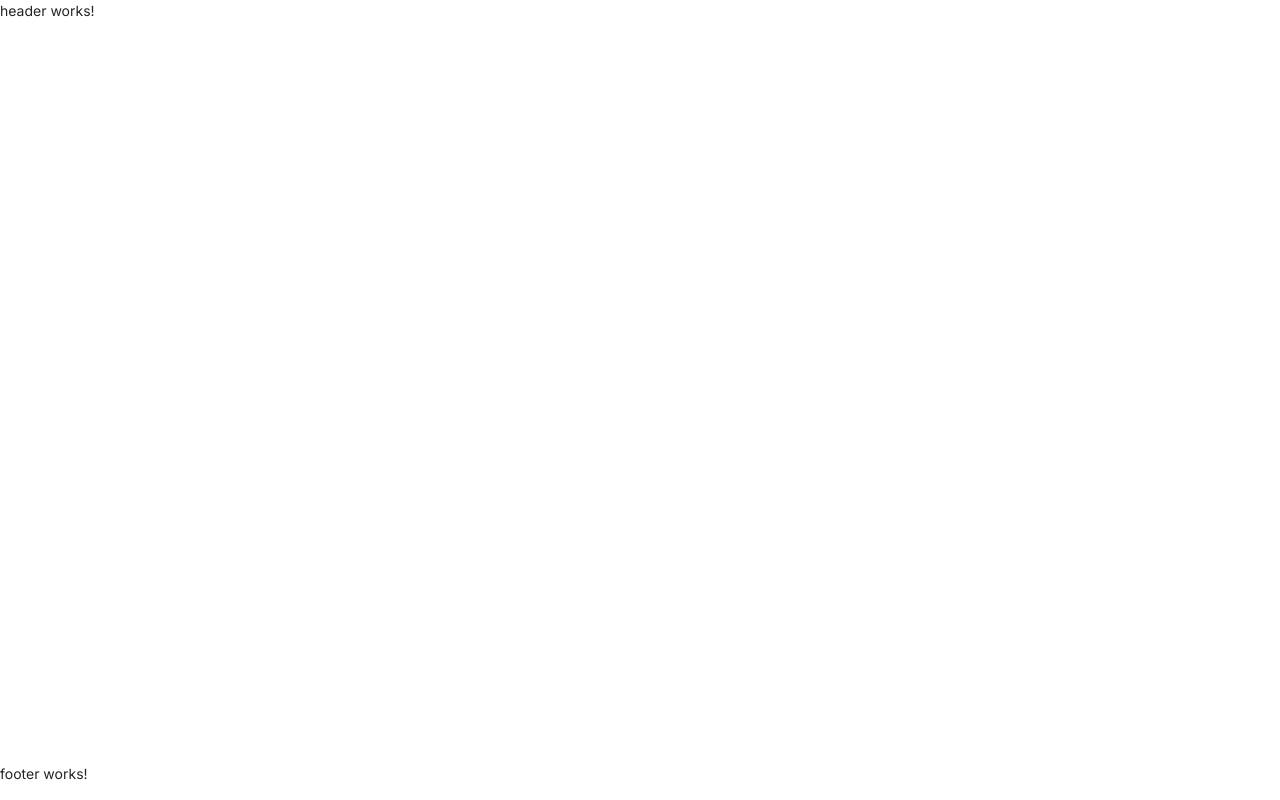
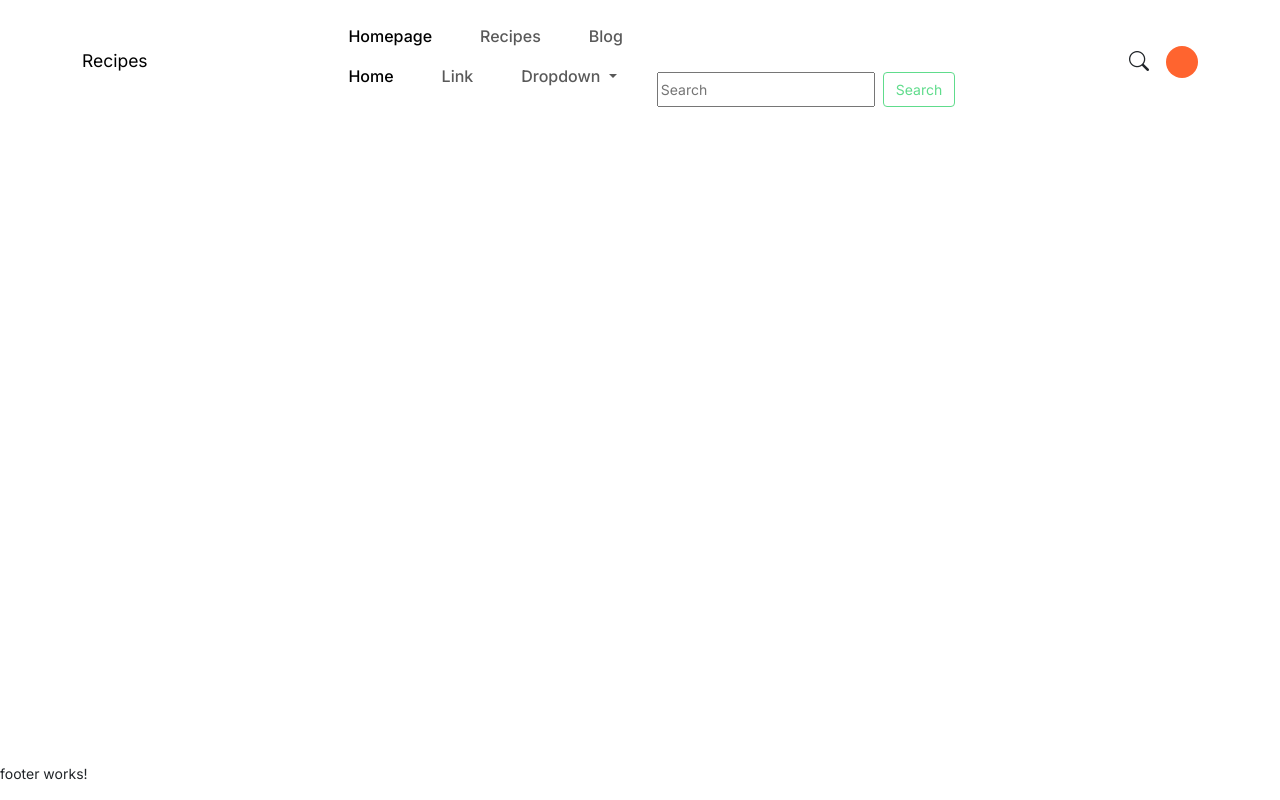
Before and after one commit to vaznara/gita-recipes-course-project, an Angular app: page / in a window 1280 px wide. Built offline with nearby package versions, Linux system fonts and the light colour scheme; a web font is replaced by a local one.

Commit message:
86c0t2xz5: Added navigation to header

```diff
--- a/package.json
+++ b/package.json
@@ -21,6 +21,7 @@
     "@angular/router": "^18.2.0",
     "@popperjs/core": "^2.11.8",
     "bootstrap": "^5.3.3",
+    "bootstrap-icons": "^1.11.3",
     "eslint-config-prettier": "^9.1.0",
     "rxjs": "~7.8.0",
     "tslib": "^2.3.0",
--- /dev/null
+++ b/src/app/layout/components/header/components/main-menu/main-menu.component.html
@@ -0,0 +1,110 @@
+<div
+  class="collapse navbar-collapse flex-grow-0"
+  id="navbarNavAltMarkup">
+  <div class="navbar-nav">
+    <a
+      class="nav-link active"
+      aria-current="page"
+      href="#"
+      >Homepage</a
+    >
+    <a
+      class="nav-link"
+      href="#"
+      >Recipes</a
+    >
+    <a
+      class="nav-link"
+      href="#"
+      >Blog</a
+    >
+  </div>
+</div>
+
+<div
+  class="offcanvas offcanvas-end"
+  tabindex="-1"
+  id="offcanvasNavbar"
+  aria-labelledby="offcanvasNavbarLabel">
+  <div class="offcanvas-header">
+    <h5
+      class="offcanvas-title"
+      id="offcanvasNavbarLabel">
+      Offcanvas
+    </h5>
+    <button
+      type="button"
+      class="btn-close"
+      data-bs-dismiss="offcanvas"
+      aria-label="Close"></button>
+  </div>
+  <div class="offcanvas-body">
+    <ul class="navbar-nav justify-content-end flex-grow-1 pe-3">
+      <li class="nav-item">
+        <a
+          class="nav-link active"
+          aria-current="page"
+          href="#"
+          >Home</a
+        >
+      </li>
+      <li class="nav-item">
+        <a
+          class="nav-link"
+          href="#"
+          >Link</a
+        >
+      </li>
+      <li class="nav-item dropdown">
+        <a
+          class="nav-link dropdown-toggle"
+          href="#"
+          role="button"
+          data-bs-toggle="dropdown"
+          aria-expanded="false">
+          Dropdown
+        </a>
+        <ul class="dropdown-menu">
+          <li>
+            <a
+              class="dropdown-item"
+              href="#"
+              >Action</a
+            >
+          </li>
+          <li>
+            <a
+              class="dropdown-item"
+              href="#"
+              >Another action</a
+            >
+          </li>
+          <li>
+            <hr class="dropdown-divider" />
+          </li>
+          <li>
+            <a
+              class="dropdown-item"
+              href="#"
+              >Something else here</a
+            >
+          </li>
+        </ul>
+      </li>
+    </ul>
+    <form
+      class="d-flex mt-3"
+      role="search">
+      <input
+        class="form-control me-2"
+        type="search"
+        placeholder="Search"
+        aria-label="Search" />
+      <button
+        class="btn btn-outline-success"
+        type="submit">
+        Search
+      </button>
+    </form>
+  </div>
+</div>
--- a/src/app/layout/components/header/header.component.html
+++ b/src/app/layout/components/header/header.component.html
@@ -1 +1,31 @@
-<p>header works!</p>
+<nav class="navbar navbar-expand-sm bg-body py-3">
+  <div class="container">
+    <a
+      class="navbar-brand"
+      [routerLink]="['/']"
+      href="#"
+      >Recipes</a
+    >
+    <rcp-main-menu />
+    <div class="user d-flex gap-1 align-items-center">
+      <div class="search">
+        <button
+          class="btn"
+          type="button"
+          aria-label="Toggle search">
+          <i class="bi bi-search search-toggler-icon"></i>
+        </button>
+      </div>
+      <div class="user-control"></div>
+    </div>
+    <button
+      class="navbar-toggler"
+      type="button"
+      data-bs-toggle="offcanvas"
+      data-bs-target="#offcanvasNavbar"
+      aria-controls="offcanvasNavbar"
+      aria-label="Toggle navigation">
+      <i class="bi bi-list navbar-toggler-bs-icon"></i>
+    </button>
+  </div>
+</nav>
--- a/src/app/layout/components/header/header.component.scss
+++ b/src/app/layout/components/header/header.component.scss
@@ -0,0 +1,14 @@
+.navbar-toggler-bs-icon {
+  font-size: 2rem;
+}
+
+.search-toggler-icon {
+  font-size: 1.25rem;
+}
+
+.user-control {
+  width: 2rem;
+  height: 2rem;
+  background-color: var(--rcp-primary);
+  border-radius: 50%;
+}
--- a/src/app/layout/components/header/header.component.ts
+++ b/src/app/layout/components/header/header.component.ts
@@ -1,9 +1,11 @@
 import { Component } from '@angular/core';
+import { RouterLink } from '@angular/router';
+import { MainMenuComponent } from "./components/main-menu/main-menu.component";
 
 @Component({
   selector: 'rcp-header',
   standalone: true,
-  imports: [],
+  imports: [RouterLink, MainMenuComponent],
   templateUrl: './header.component.html',
   styleUrl: './header.component.scss'
 })
--- a/src/app/layout/layout.component.html
+++ b/src/app/layout/layout.component.html
@@ -1,7 +1,7 @@
 <header class="header">
   <rcp-header />
 </header>
-<main class="content flex-grow-1">
+<main class="content flex-grow-1 py-4">
   <div class="container">
     <router-outlet />
   </div>
--- a/src/styles/_project-variables.scss
+++ b/src/styles/_project-variables.scss
@@ -20,16 +20,22 @@ $font-size-base: 0.875rem;
 $font-size-sm: $font-size-base * 0.875;
 $font-size-lg: $font-size-base * 1.25;
 
-$display-font-family: $headings-font-family-sans-serif !default;
+$display-font-family: $headings-font-family-sans-serif;
 $display-font-weight: 700;
 
 // Border radius
-$border-radius: 0.25rem !default;
-$border-radius-sm: 0.125rem !default;
-$border-radius-lg: 0.5rem !default;
-$border-radius-xl: 1rem !default;
-$border-radius-xxl: 2rem !default;
-$border-radius-pill: 50rem !default;
+$border-radius: 0.25rem;
+$border-radius-sm: 0.125rem;
+$border-radius-lg: 0.5rem;
+$border-radius-xl: 1rem;
+$border-radius-xxl: 2rem;
+$border-radius-pill: 50rem;
 
 // Buttons
-$btn-color: var(--#{$prefix}body-color) !default;
+$btn-color: var(--#{$prefix}body-color);
+
+// Nav
+$nav-link-font-size: 1rem;
+$nav-link-font-weight: 500;
+
+$navbar-nav-link-padding-x: 1.5rem;
--- /dev/null
+++ b/src/styles/components/_dropdown.scss
@@ -0,0 +1,3 @@
+.dropdown-menu {
+  border: none;
+}
--- /dev/null
+++ b/src/styles/components/_navbar.scss
@@ -0,0 +1,3 @@
+.navbar-toggler {
+  border: none;
+}
--- a/src/styles/styles.scss
+++ b/src/styles/styles.scss
@@ -27,19 +27,19 @@
 // @import '../../node_modules/bootstrap/scss/tables';
 // @import '../../node_modules/bootstrap/scss/forms';
 @import '../../node_modules/bootstrap/scss/buttons';
-// @import '../../node_modules/bootstrap/scss/transitions';
-// @import '../../node_modules/bootstrap/scss/dropdown';
+@import '../../node_modules/bootstrap/scss/transitions';
+@import '../../node_modules/bootstrap/scss/dropdown';
 // @import '../../node_modules/bootstrap/scss/button-group';
-// @import '../../node_modules/bootstrap/scss/nav';
-// @import '../../node_modules/bootstrap/scss/navbar';
+@import '../../node_modules/bootstrap/scss/nav';
+@import '../../node_modules/bootstrap/scss/navbar';
 // @import '../../node_modules/bootstrap/scss/card';
-// @import '../../node_modules/bootstrap/scss/accordion';
+@import '../../node_modules/bootstrap/scss/accordion';
 // @import '../../node_modules/bootstrap/scss/breadcrumb';
 // @import '../../node_modules/bootstrap/scss/pagination';
 // @import '../../node_modules/bootstrap/scss/badge';
 @import '../../node_modules/bootstrap/scss/alert';
 // @import '../../node_modules/bootstrap/scss/progress';
-// @import '../../node_modules/bootstrap/scss/list-group';
+@import '../../node_modules/bootstrap/scss/list-group';
 @import '../../node_modules/bootstrap/scss/close';
 // @import '../../node_modules/bootstrap/scss/toasts';
 // @import '../../node_modules/bootstrap/scss/modal';
@@ -47,9 +47,15 @@
 // @import '../../node_modules/bootstrap/scss/popover';
 // @import '../../node_modules/bootstrap/scss/carousel';
 // @import '../../node_modules/bootstrap/scss/spinners';
-// @import '../../node_modules/bootstrap/scss/offcanvas';
+@import '../../node_modules/bootstrap/scss/offcanvas';
 // @import '../../node_modules/bootstrap/scss/placeholders';
 
+// Custom component styles
+@import './components/navbar';
+@import './components/dropdown';
+
+// Icons
+@import '../../node_modules/bootstrap-icons/font/bootstrap-icons.scss';
 // Custom styles
 html,
 body {
```
Also changed, not shown: src/app/layout/components/header/components/main-menu/main-menu.component.ts (added, +12 -0 lines), src/app/layout/components/header/components/main-menu/main-menu.component.scss (added), 2 other files (tests, documents, lock files or other folders).
